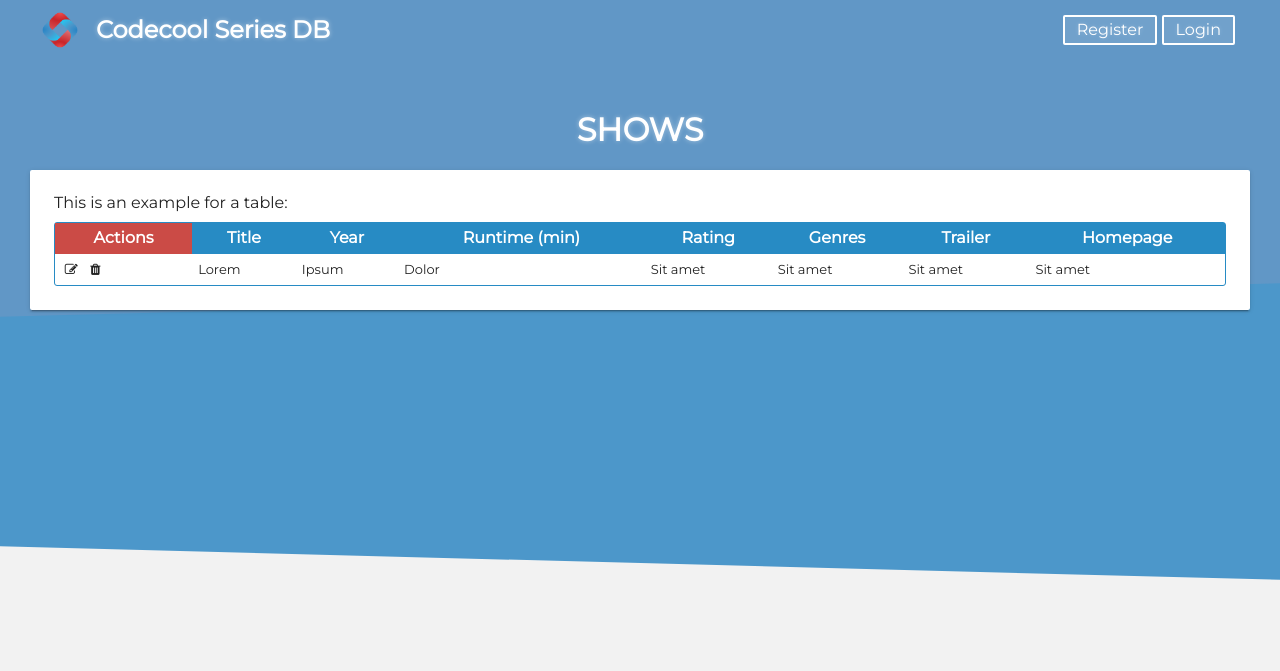
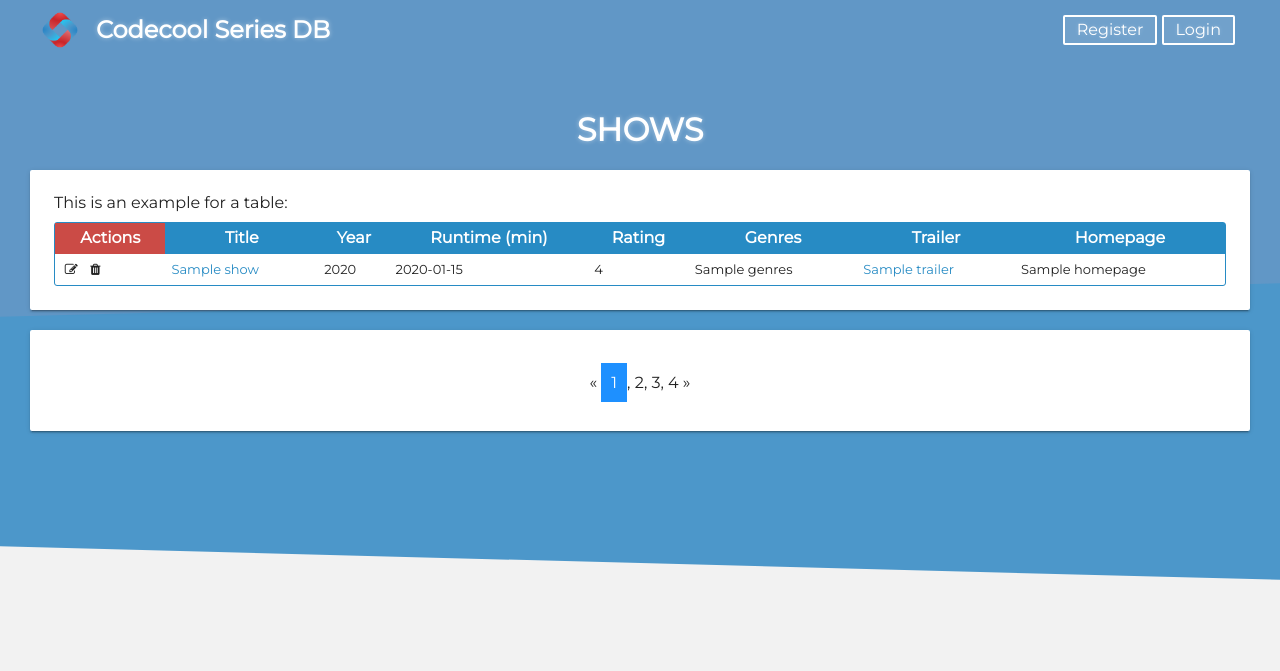
Before and after one commit to CodecoolGlobal/codecool-series-python-piotrpalacz, a Flask app: template templates/shows.html in a window 1280 px wide. Shown: the top 671 px of the page. Run offline with Flask 2, Linux system fonts and the light colour scheme; the template is opened without the code that fills it: most values are stand-ins (such as "Sample title", 1, 10 or a date in 2020).

Commit message:
Most rated shows completed and pagination 1 task

```diff
--- a/main.py
+++ b/main.py
@@ -20,7 +20,12 @@ def design():
 
 @app.route('/shows/most-rated')
 def show_most_rated():
-    return render_template('shows.html')
+    shows = queries.get_most_rated_shows()
+    return render_template('shows.html', shows=shows)
+
+@app.route('/show/<int:id>')
+def show(id):
+    return render_template('show.html', id=id)
 
 
 def main():
--- a/templates/design.html
+++ b/templates/design.html
@@ -1,11 +1,11 @@
 <!DOCTYPE html>
-<html>
+<html lang ="en">
 <head>
     <meta charset="utf-8">
     <meta http-equiv="X-UA-Compatible" content="IE=edge">
     <meta name="viewport" content="initial-scale=1, maximum-scale=1, user-scalable=no">
 
-    <title>CsED</title>
+    <title>{% block title %}{% endblock %}</title>
 
     <!-- Import Montserrat font -->
     <link href="https://fonts.googleapis.com/css?family=Montserrat" rel="stylesheet">
--- a/templates/index.html
+++ b/templates/index.html
@@ -26,6 +26,7 @@
     <link rel="stylesheet" href="{{ url_for('static', filename='style/form.css') }}">
     <link rel="stylesheet" href="{{ url_for('static', filename='style/grid.css') }}">
     <link rel="stylesheet" href="{{ url_for('static', filename='style/utils.css') }}">
+    <link rel="stylesheet" href="{{ url_for('static', filename='style/pagination.css') }}">
 
     <!-- page specific styling -->
     <link rel="stylesheet" href="{{ url_for('static', filename='style/detailed-view.css') }}">
--- a/templates/shows.html
+++ b/templates/shows.html
@@ -29,27 +29,39 @@
                     <th>Trailer</th>
                     <th>Homepage</th>
 
+
                 </tr>
                 </thead>
                 <tbody>
+                {% for show in shows %}
                 <tr>
                     <td class="action-column">
                         <button type="button" class="icon-button"><i class="fa fa-edit fa-fw"></i></button>
                         <button type="button" class="icon-button"><i class="fa fa-trash fa-fw"></i></button>
                     </td>
-                    <td>Lorem</td>
-                    <td>Ipsum</td>
-                    <td>Dolor</td>
-                    <td>Sit amet</td>
-                    <td>Sit amet</td>
-                    <td>Sit amet</td>
-                    <td>Sit amet</td>
+                    <td> <a href="/show/{{ show.id }}">{{ show.title }}</a> </td>
+                    <td>{{ show.year }}</td>
+                    <td>{{ show.runtime }}</td>
+                    <td>{{ show.rating }}</td>
+                    <td>{{ show.genres }}</td>
+                    {% if show.trailer %}
+                    <td><a target="_blank" href="{{ show.trailer }}">{{ show.trailer }}</a></td>
+                    {% else %}
+                    <td>No URL</td>
+                    {% endif %}
+                    <td>{{ show.homepage }}</td>
 
                 </tr>
-
+                {% endfor %}
                 </tbody>
             </table>
         </div>
+        <div class="card">
+            <div class="pagination">
+                &laquo; <a href="#" class="active">1</a>, 2, 3, 4 &raquo;
+            </div>
+        </div>
+
 
     </section>
     <footer>
```
Also changed, not shown: data/queries.py (+12 -0 lines), 1 other file.
